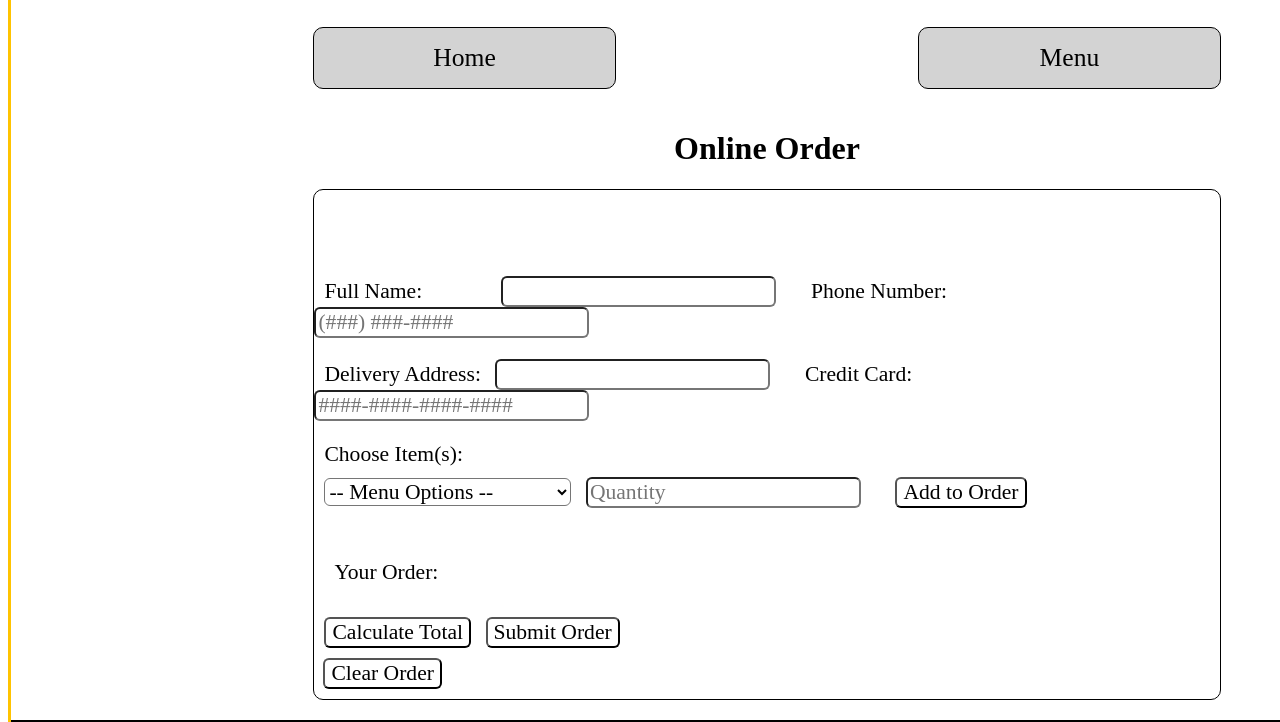
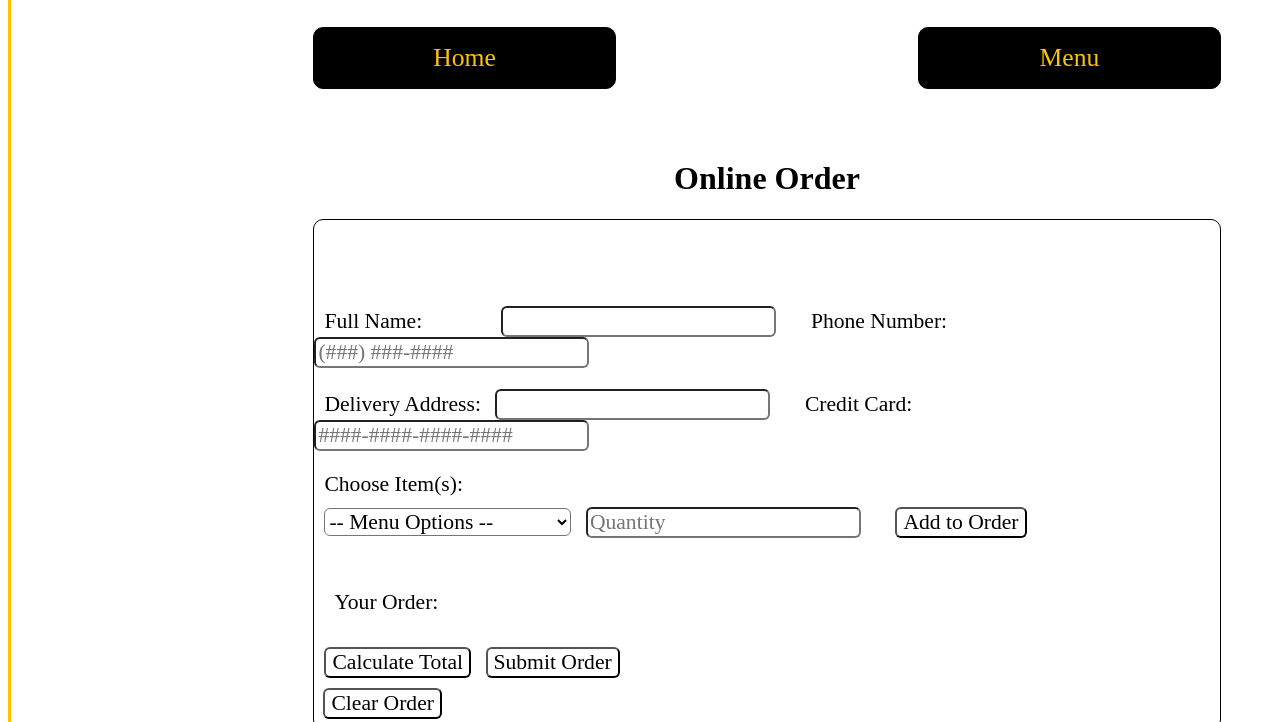
Before and after one commit to MikeBarney88/michael_joey_sprint1, a plain HTML site: page pages/ordering.html in a window 1280 px wide. Shown: the part 314-1036 px from the top of the page. Drawn offline with Linux system fonts and the light colour scheme; a web font is replaced by a local one.

Commit message:
final_changes

```diff
--- a/styles/index.css
+++ b/styles/index.css
@@ -56,8 +56,8 @@ nav {
 
 nav a:link,
 nav a:visited {
-  background-color: lightgray;
-  color: black;
+  background-color: black;
+  color: #ffc300;
   text-decoration: none;
   padding: 15px 60px 15px 60px;
   border: 1px solid black;
--- a/styles/menu.css
+++ b/styles/menu.css
@@ -52,8 +52,8 @@ nav {
 
 nav a:link,
 nav a:visited {
-  background-color: lightgray;
-  color: black;
+  background-color: black;
+  color: #ffc300;
   text-decoration: none;
   padding: 15px 60px 15px 60px;
   border: 1px solid black;
--- a/styles/ordering.css
+++ b/styles/ordering.css
@@ -56,8 +56,8 @@ nav {
 
 nav a:link,
 nav a:visited {
-  background-color: lightgray;
-  color: black;
+  background-color: black;
+  color: #ffc300;
   text-decoration: none;
   padding: 15px 60px 15px 60px;
   border: 1px solid black;
@@ -84,7 +84,7 @@ main {
   grid-column: 3/4;
   grid-row: 1/2;
   justify-content: center;
-  padding-top: 20px;
+  padding-top: 50px;
 }
 
 .grid-form {
@@ -134,7 +134,7 @@ footer {
   color: #ffc300;
   font-size: x-large;
   padding: 20px;
-  margin-top: 20px;
+  margin-top: 30px;
   justify-content: center;
   background-color: black;
 }
```
